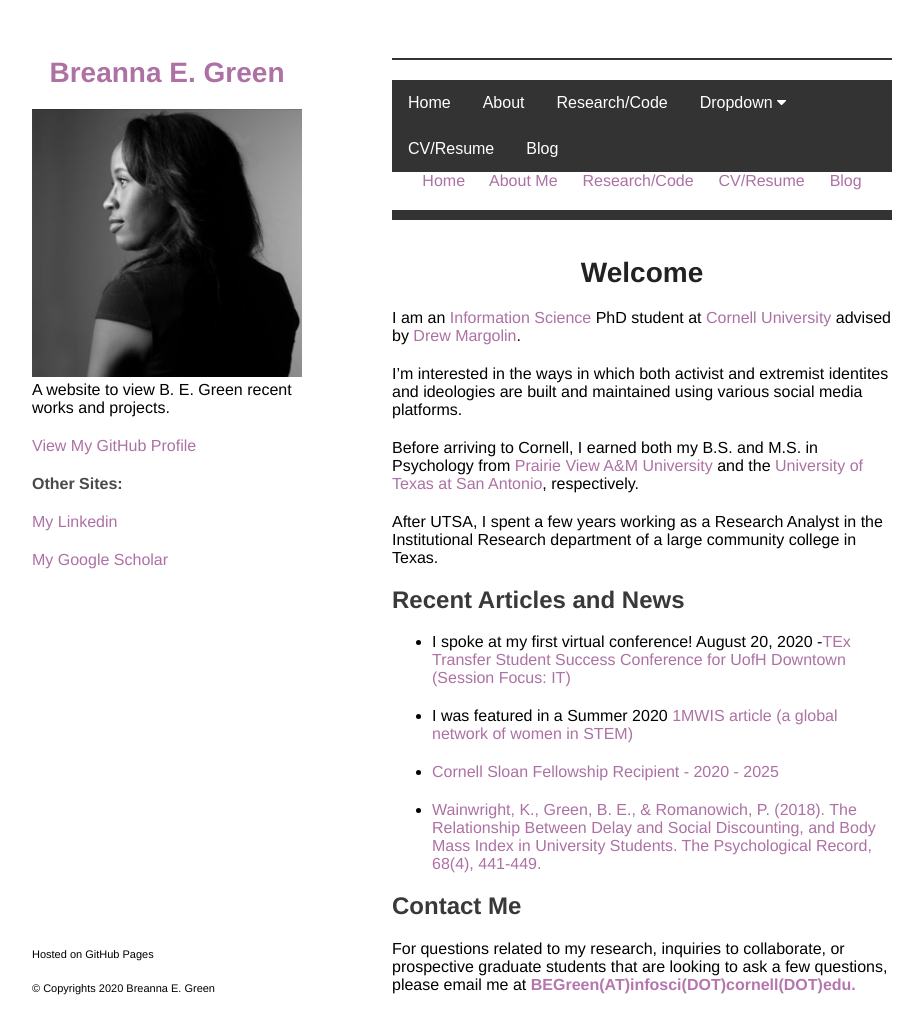
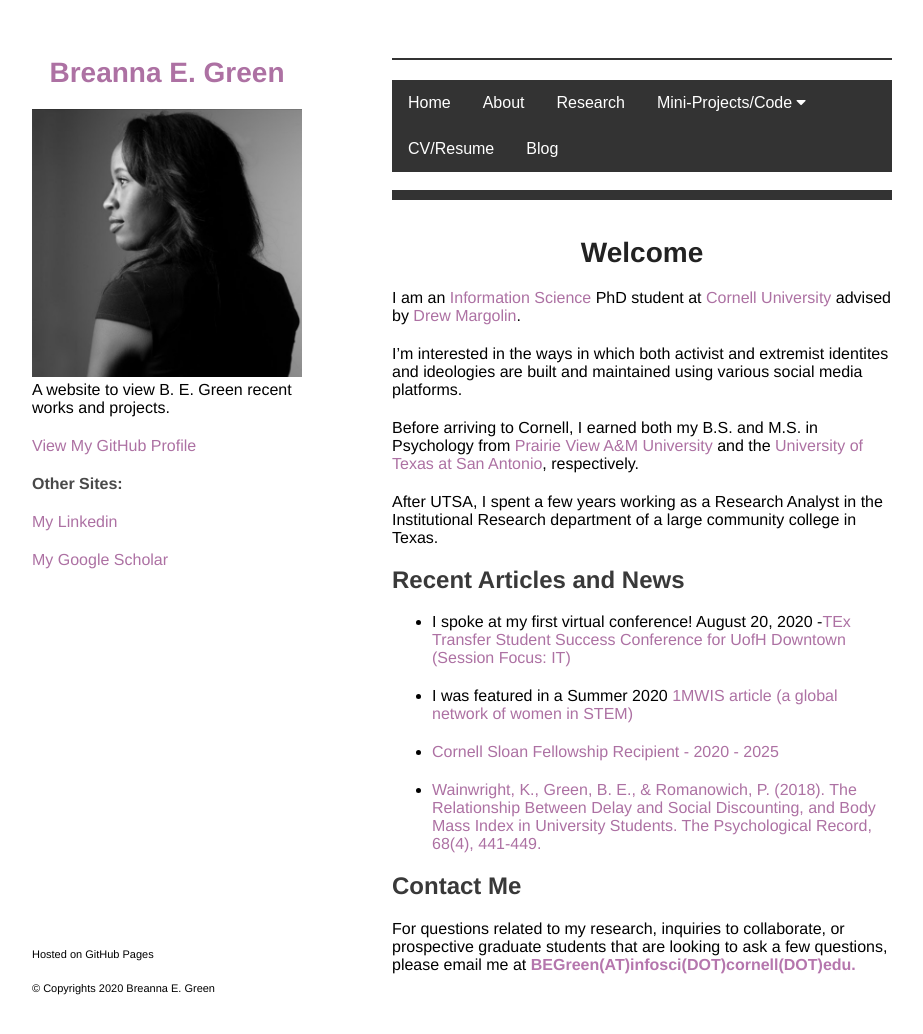
Before and after one commit to bregreen/bregreen.github.io, a Jekyll site: the page built from index.md, in a window 1280 px wide and 1064 px high. Shown: the top 1034 px of the window, without its empty margins (178-1101 px from the left). Built offline with Jekyll 4.4.1, drawn with Linux system fonts in a browser that asks for light colours; nearby versions of some CDN libraries.

Commit message:
Update default.html

```diff
--- a/_layouts/default.html
+++ b/_layouts/default.html
@@ -90,13 +90,13 @@
         <div class="navbar">
           <a href="https://bregreen.github.io/index.html">Home</a>
           <a href="https://bregreen.github.io/about.html">About</a>
-          <a href="https://bregreen.github.io/research.html">Research/Code</a>
+          <a href="https://bregreen.github.io/research.html">Research</a>
             <div class="dropdown">
-              <button class="dropbtn">Dropdown
+              <button class="dropbtn">Mini-Projects/Code
                 <i class="fa fa-caret-down"></i>
               </button>
               <div class="dropdown-content">
-                <a href="#">Link 1</a>
+                <a href="#">Twitter Scraping Demo</a>
                 <a href="#">Link 2</a>
                 <a href="#">Link 3</a>
               </div>
@@ -105,7 +105,7 @@
           <a href="https://bregreen.github.io/blog.html">Blog</a>
         </div>
 
-      <p style="text-align:center"; class="view"><a href="https://bregreen.github.io/index.html">Home</a> &emsp; <a href="https://bregreen.github.io/about.html">About Me</a> &emsp; <a href="https://bregreen.github.io/research.html">Research/Code</a> &emsp; <a href="https://bregreen.github.io/cv.html">CV/Resume</a> &emsp; <a href="https://bregreen.github.io/blog.html">Blog</a></p>
+       <br>
 
        <hr style="height:10px;border:none;color:#333;background-color:#333;" />
 
```
